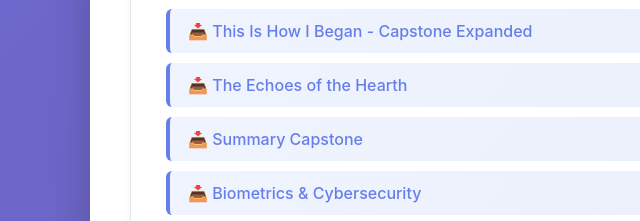
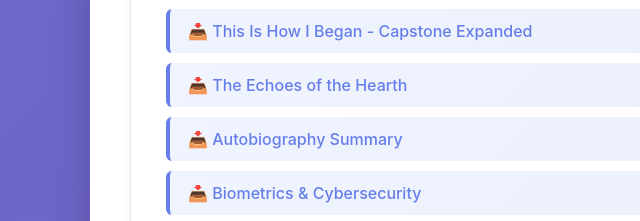
Before and after one commit to 2COR515/projectcapstone, a website: page index.html in a window 1280 px wide. Shown: the part 2739-2960 px from the top of the page, 0-640 px from the left. Drawn offline with Linux system fonts and the light colour scheme.

Commit message:
Update edited documents and replace Summary Capstone with Autobiography Summary

```diff
--- a/index.html
+++ b/index.html
@@ -931,8 +931,8 @@
                                 <a href="./assets/The_Echoes_of_the_Hearth.pptx" download class="doc-link">
                                     📥 The Echoes of the Hearth
                                 </a>
-                                <a href="./assets/Summary Capstone.pptx" download class="doc-link">
-                                    📥 Summary Capstone
+                                <a href="./assets/Autobiography Summary.pptx" download class="doc-link">
+                                    📥 Autobiography Summary
                                 </a>
                                 <a href="./assets/Biometrics & Cybersecurity.pptx" download class="doc-link">
                                     📥 Biometrics & Cybersecurity
```
Also changed, not shown: 8 other files.
